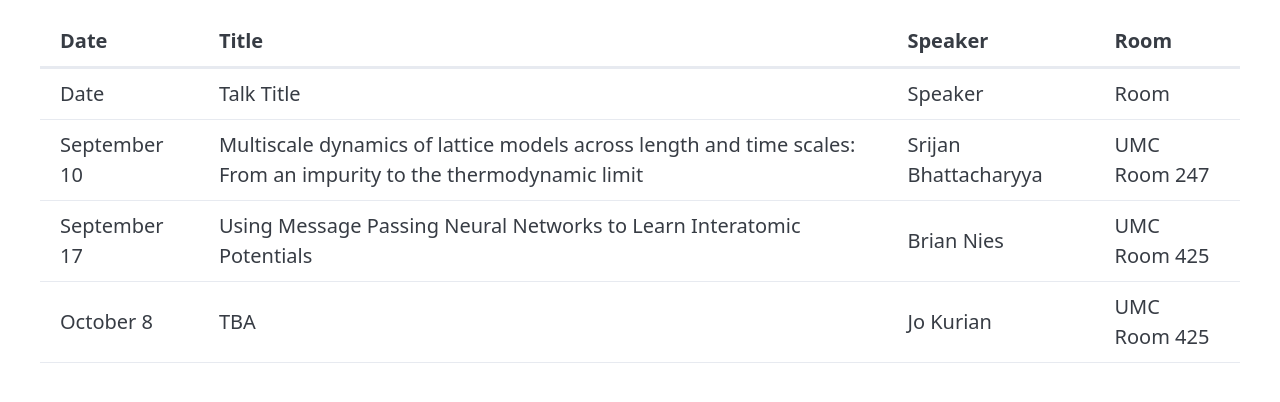
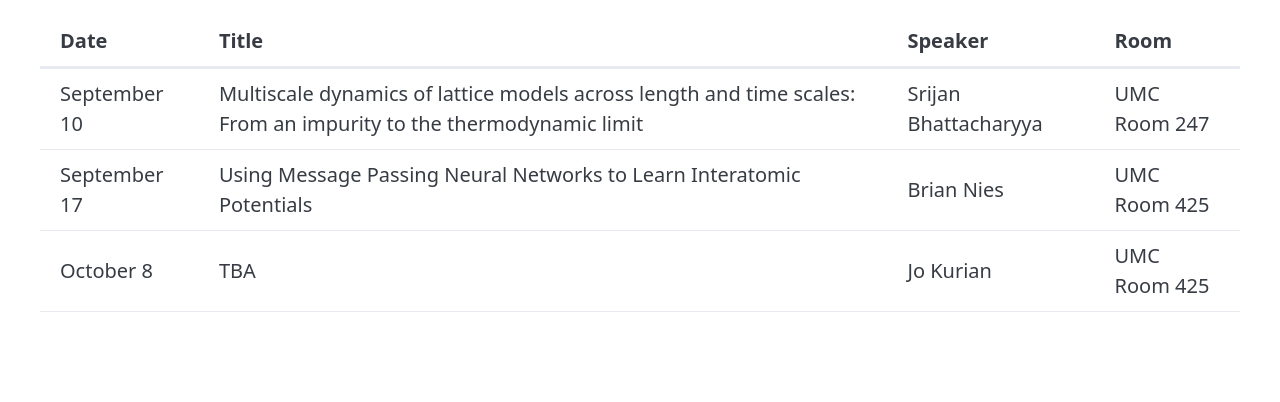
Before and after one commit to rtgrimm/rtgrimm.github.io, a plain HTML site: page supergroup.html in a window 1280 px wide. Shown: the part 330-732 px from the top of the page. Drawn offline with nearby package versions, Linux system fonts and the light colour scheme.

Commit message:
Formatting

```diff
--- a/supergroup.html
+++ b/supergroup.html
@@ -68,7 +68,8 @@
                 const data = parseCSV(text);
                 const tableBody = document.getElementById("talks-table-body");
 
-                data.forEach(([date, title, speaker, room]) => {
+                // Skip the first row (header) and start from index 1
+                data.slice(1).forEach(([date, title, speaker, room]) => {
                   // Only create a row if the title is not empty
                   if (title && title.trim() !== "") {
                     const row = document.createElement("tr");
```
